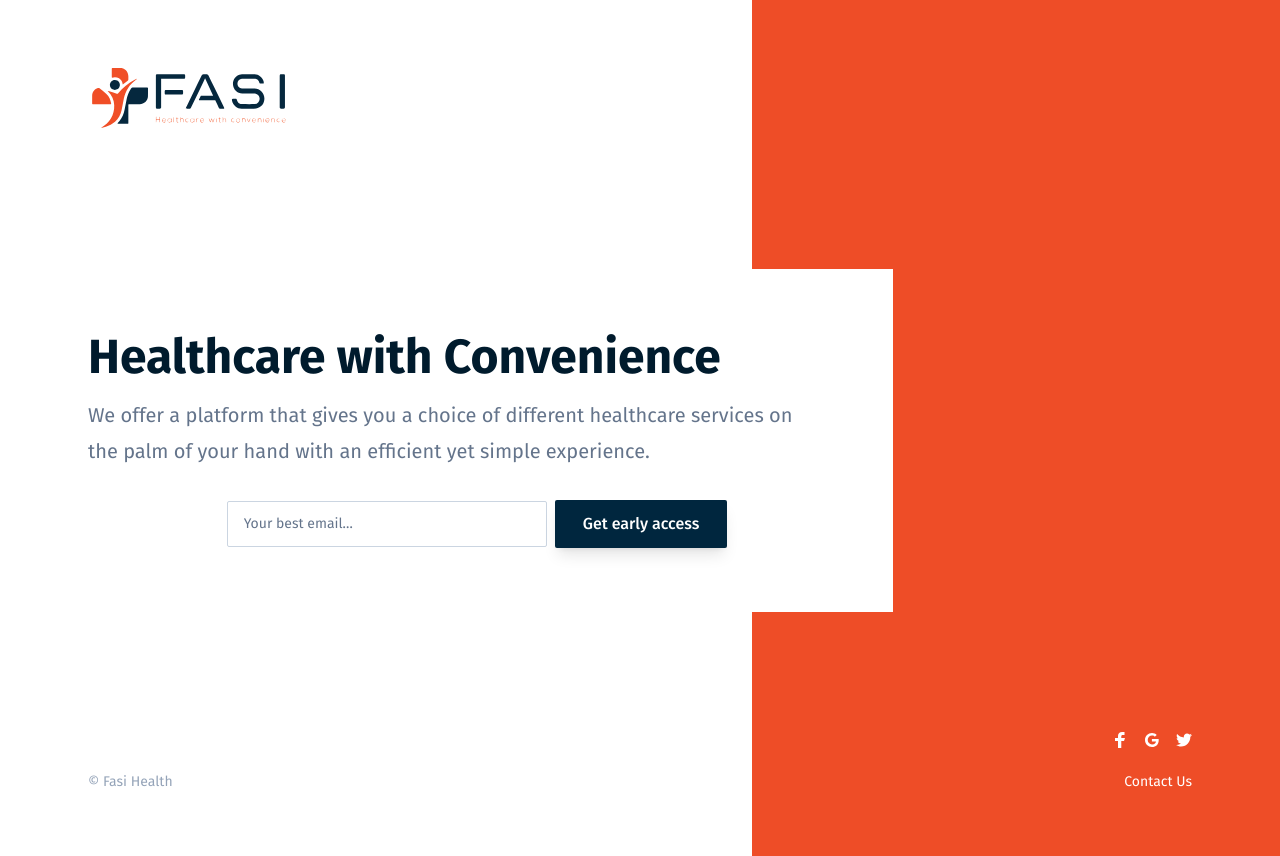
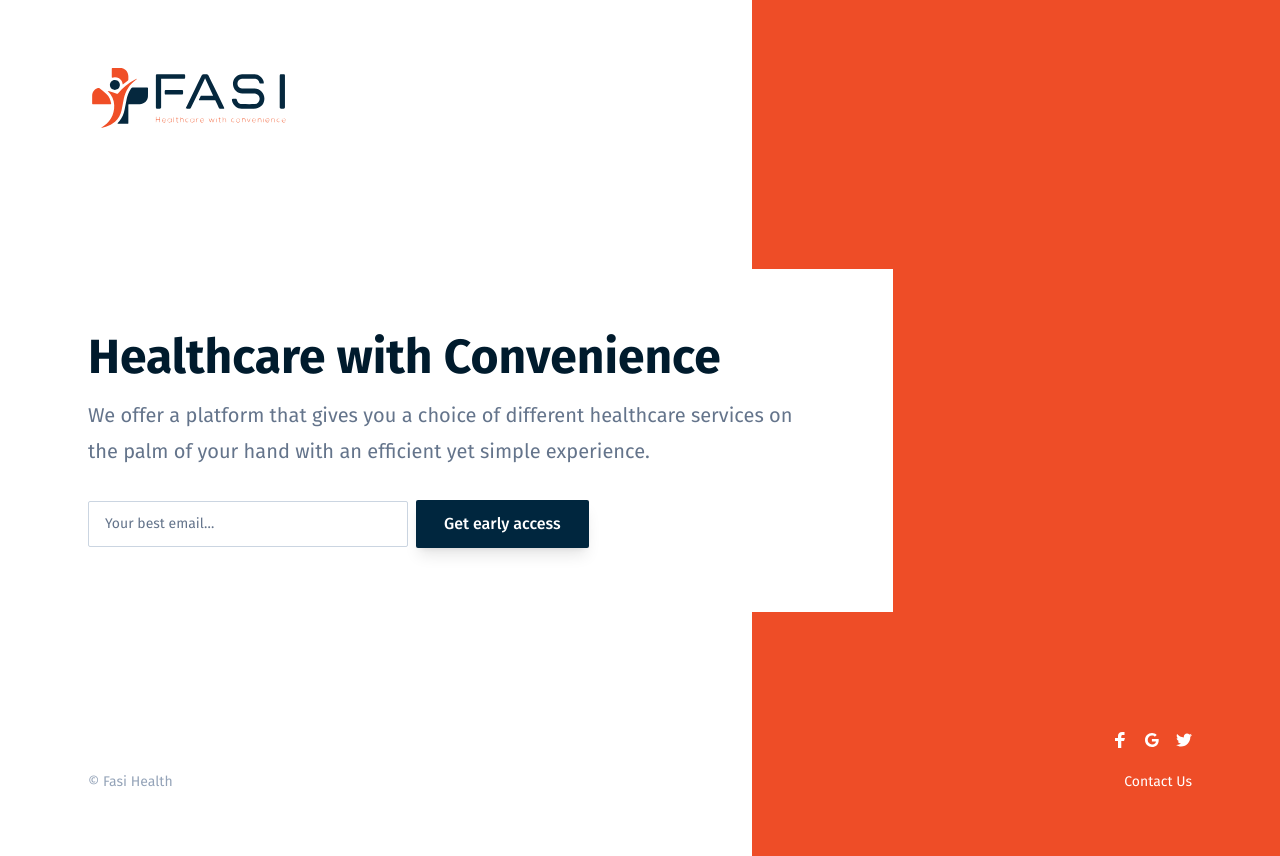
Before and after one commit to Fasi-Health/fasi-landing, a React (Vite) app: page / in a window 1280 px wide. Built offline with nearby package versions, Linux system fonts and the light colour scheme.

Commit message:
fix alignment

```diff
--- a/src/assets/styles.css
+++ b/src/assets/styles.css
@@ -1691,9 +1691,6 @@ select {
   .md\:flex {
     display: flex;
   }
-  .md\:justify-center {
-    justify-content: center;
-  }
   .md\:px-0 {
     padding-left: 0px;
     padding-right: 0px;
@@ -1702,6 +1699,11 @@ select {
     font-size: 3rem;
     line-height: 1;
   }
+  @media not all and (min-width: 1024px) {
+    .md\:max-lg\:justify-center {
+      justify-content: center;
+    }
+  }
 }
 @media (min-width: 1024px) {
   .lg\:-bottom-20 {
--- a/src/components/hero.tsx
+++ b/src/components/hero.tsx
@@ -79,7 +79,7 @@ export function Hero({
               ref={(el: ScrollRevealRefElement) =>
                 scrollRevealRef.current.push(el)
               }
-              className="md:flex md:justify-center"
+              className="md:flex md:max-lg:justify-center"
             >
               <NewsletterForm
                 className="m-0 mt-8 max-w-md md:flex"
```
